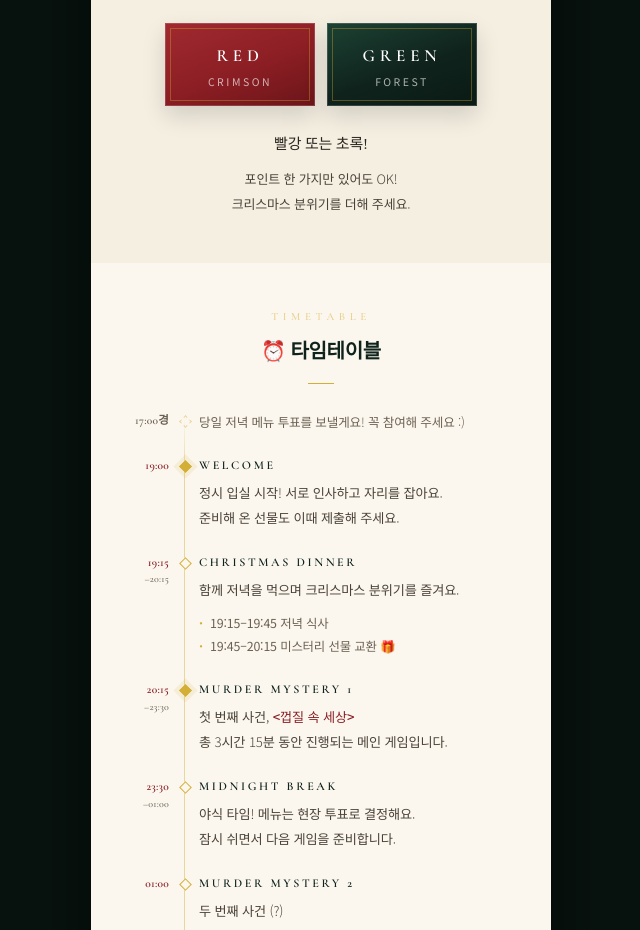
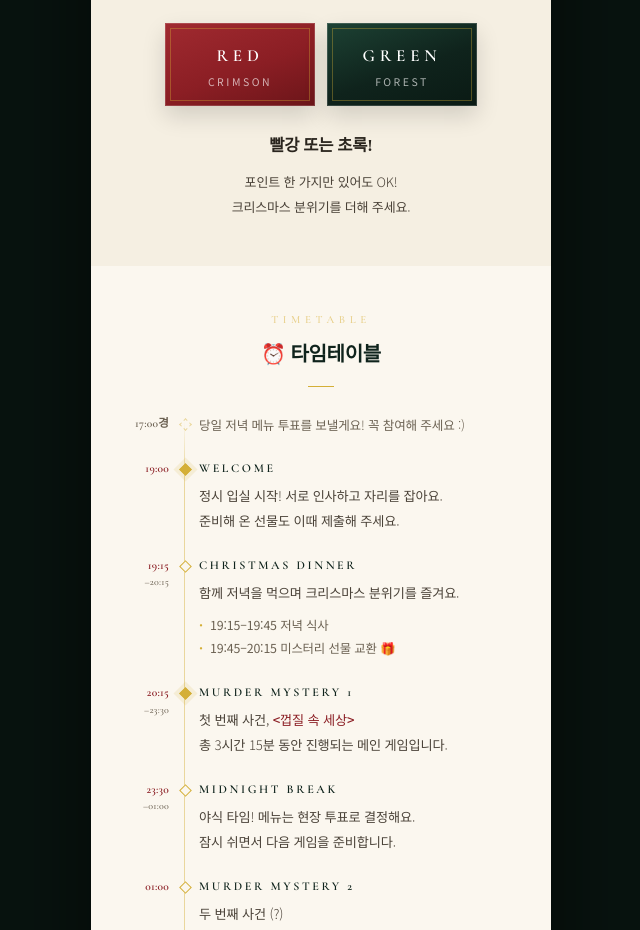
Before and after one commit to ksy273677366-oss/murder-mystery-christmas-2026, a plain HTML site: page index.html in a window 1280 px wide. Shown: the part 1400-2330 px from the top of the page, without its empty margins (319-959 px from the left). Drawn offline with nearby package versions, Linux system fonts and the light colour scheme; a web font is replaced by a local one.

Commit message:
드레스코드 문구 폰트 통일

```diff
--- a/index.html
+++ b/index.html
@@ -383,10 +383,11 @@ strong{font-weight:700;color:var(--ink)}
 .dress-copy{text-align:center}
 .dress-copy p{margin:0}
 .dress-copy .big{
-  font-family:serif;
-  font-size:15px;font-weight:500;
+  font-family:var(--serif);
+  font-size:16.5px;font-weight:700;
   color:var(--ink);
   line-height:1.9;
+  letter-spacing:-0.01em;
 }
 .dress-copy .small{
   margin-top:8px;
```
